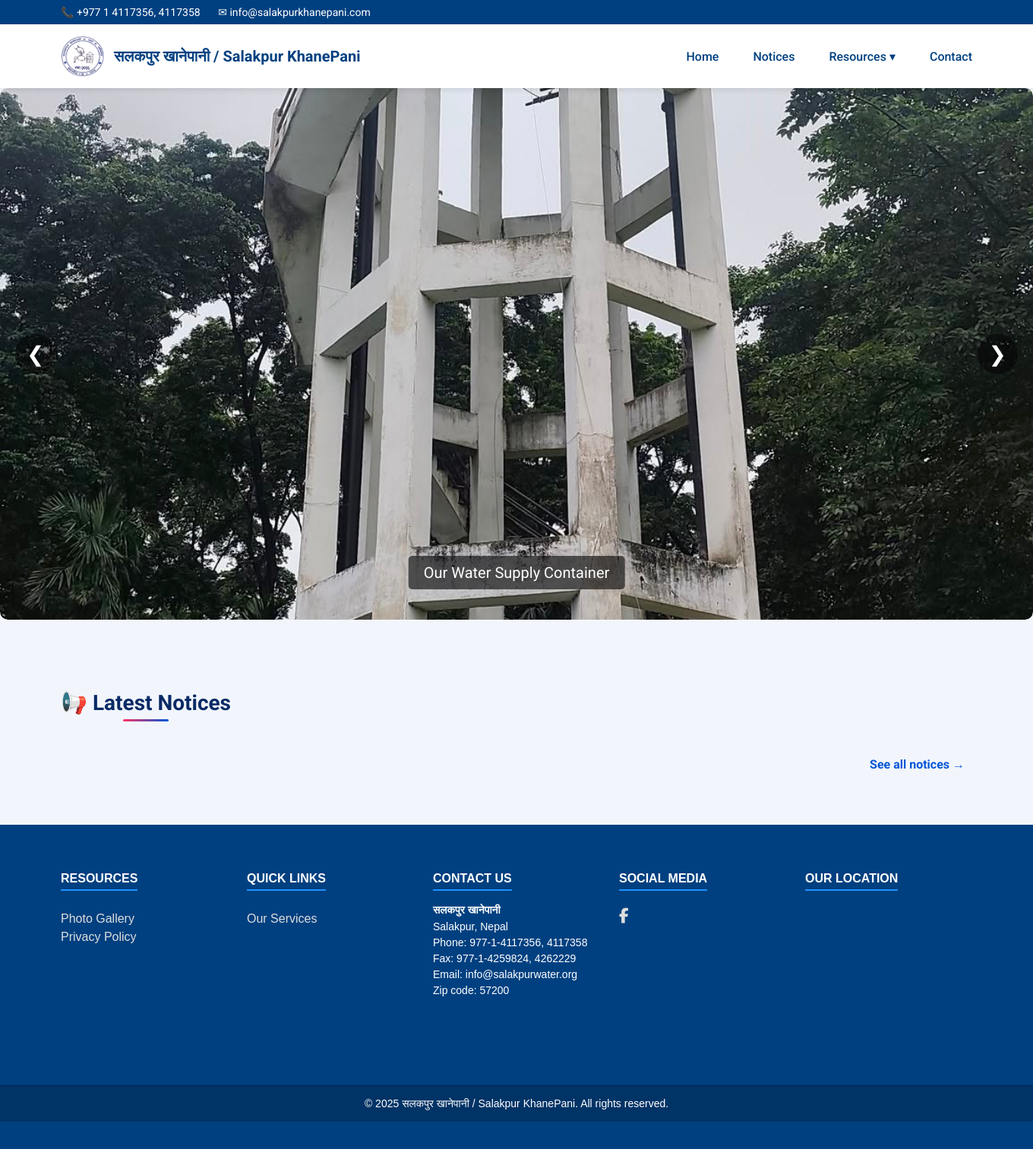
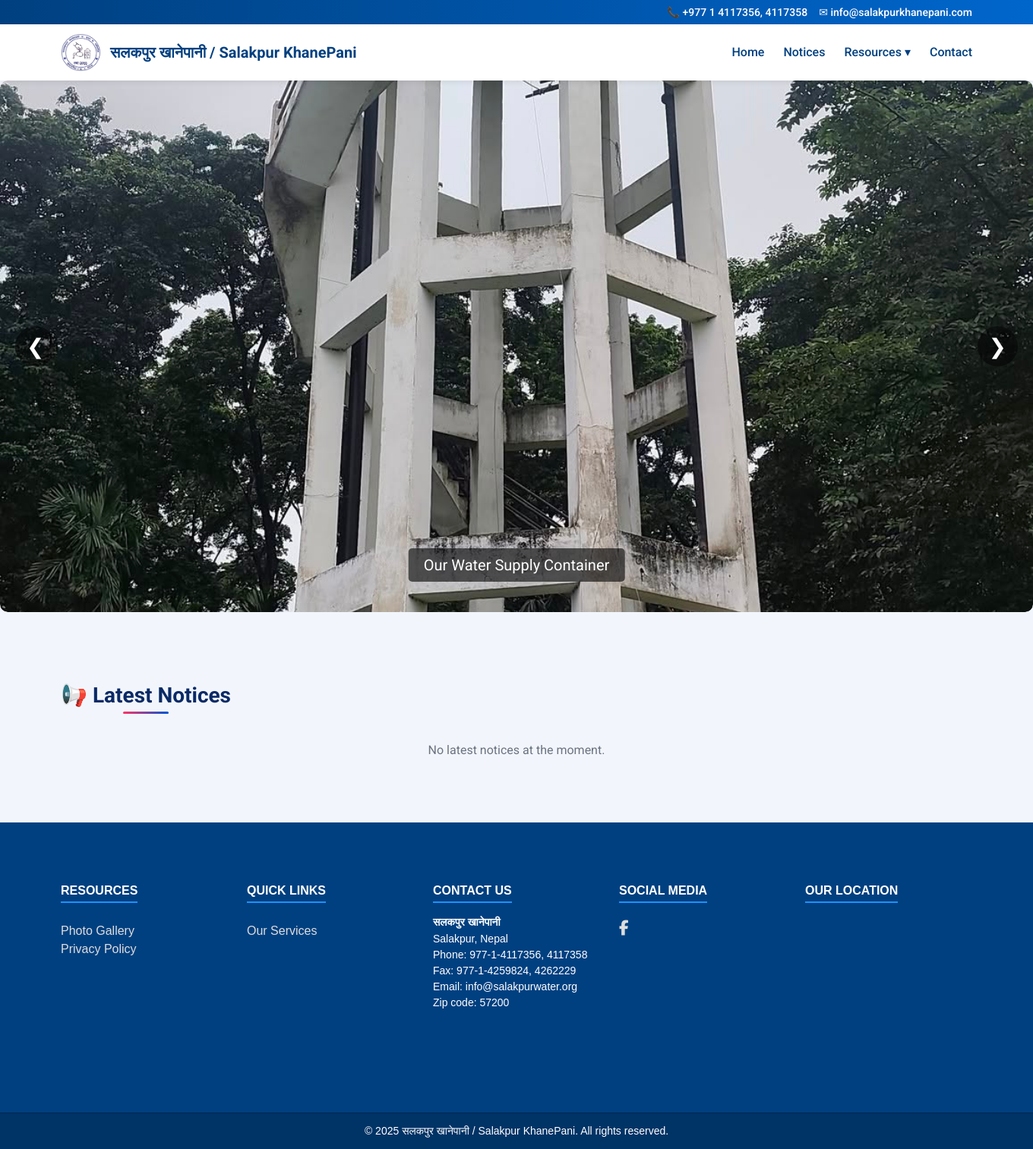
Before and after one commit to NischalAcharya060/Khanepani, a PHP site: page /index.php in a window 1360 px wide; the page is wider, and only the part inside the window is pictured. Shown: that part at 76% size. Before the commit the page ends 1477 px from the top of that part, so only its background shows below. Run offline with PHP 8.4, Linux system fonts and the light colour scheme; data that the repository does not hold is empty; grey boxes are pictures that could not be loaded.

Commit message:
bugs fixes

```diff
--- a/components/footer.php
+++ b/components/footer.php
@@ -3,7 +3,7 @@
         <div class="footer-section">
             <h4>RESOURCES</h4>
             <ul>
-                <li><a href="#">Photo Gallery</a></li>
+                <li><a href="../gallery.php">Photo Gallery</a></li>
                 <li><a href="#">Privacy Policy</a></li>
             </ul>
         </div>
--- a/css/style.css
+++ b/css/style.css
@@ -12,33 +12,49 @@ body {
     margin: 0 auto;
 }
 
+/* Info Bar */
 .info-bar {
-    background: #004080;
+    background: linear-gradient(90deg, #004080, #0066cc);
     color: #ffffff;
     padding: 8px 0;
     font-size: 14px;
 }
 
-.info-bar .info-bar-content span {
-    margin-right: 20px;
+.info-bar .info-bar-content {
+    display: flex;
+    justify-content: flex-end;
+    flex-wrap: wrap;
+    gap: 15px;
 }
 
-@media screen and (max-width: 480px) {
+.info-bar .info-bar-content span {
+    display: flex;
+    align-items: center;
+    gap: 6px;
+    font-weight: 500;
+}
+
+@media screen and (max-width: 600px) {
     .info-bar {
         font-size: 12px;
         text-align: center;
+    }
+    .info-bar .info-bar-content {
+        justify-content: center;
     }
 }
 
 /* Header */
 header {
     background: #fff;
-    padding: 15px 0;
-    box-shadow: 0 2px 8px rgba(0,0,0,0.1);
+    padding: 12px 0;
+    box-shadow: 0 2px 8px rgba(0,0,0,0.08);
     position: sticky;
     top: 0;
     z-index: 999;
+    transition: background 0.3s ease, box-shadow 0.3s ease;
 }
+
 .header-container {
     display: flex;
     justify-content: space-between;
@@ -53,31 +69,62 @@ header {
     color: #004080;
     font-weight: 700;
     font-size: 20px;
-    transition: color 0.3s, font-weight 0.3s, font-size 0.3s;
+    transition: color 0.3s, font-size 0.3s;
 }
+
 .logo a img {
-    width: 60px;
+    width: 55px;
     height: auto;
     margin-right: 10px;
-    border-radius: 5px;
-    transition: transform 0.3s;
+    border-radius: 8px;
+    transition: transform 0.3s ease;
 }
+
 .logo a:hover img {
-    transform: scale(1.05);
+    transform: scale(1.08);
 }
 .logo a:hover span {
-    font-weight: 900;
-    font-size: 22px;
     color: #ff6600;
+    font-size: 21px;
 }
 
-/* Main Nav */
+/* Main Navigation */
 .main-nav {
     display: flex;
-    gap: 20px;
+    gap: 25px;
     align-items: center;
 }
 
+.main-nav a {
+    text-decoration: none;
+    color: #004080;
+    font-weight: 500;
+    transition: color 0.3s, font-weight 0.3s;
+    position: relative;
+    padding: 6px 0;
+}
+
+.main-nav a::after {
+    content: "";
+    display: block;
+    height: 2px;
+    background: #ff6600;
+    width: 0;
+    transition: width 0.3s;
+    position: absolute;
+    bottom: -3px;
+    left: 0;
+}
+
+.main-nav a:hover {
+    color: #ff6600;
+    font-weight: 600;
+}
+.main-nav a:hover::after {
+    width: 100%;
+}
+
+/* Dropdown */
 .main-nav .dropdown {
     position: relative;
 }
@@ -89,20 +136,23 @@ header {
 .main-nav .dropdown-content {
     display: none;
     position: absolute;
-    top: 100%;
+    top: 120%;
     left: 0;
     background: #fff;
-    min-width: 150px;
-    box-shadow: 0 4px 8px rgba(0,0,0,0.1);
-    border-radius: 5px;
-    z-index: 100;
+    min-width: 160px;
+    box-shadow: 0 4px 10px rgba(0,0,0,0.1);
+    border-radius: 6px;
+    overflow: hidden;
+    animation: fadeDown 0.3s ease;
 }
 
 .main-nav .dropdown-content a {
     display: block;
-    padding: 10px 15px;
+    padding: 12px 15px;
     color: #333;
+    font-weight: 500;
     text-decoration: none;
+    transition: background 0.2s, color 0.2s;
 }
 
 .main-nav .dropdown-content a:hover {
@@ -110,33 +160,49 @@ header {
     color: #fff;
 }
 
-/* Show dropdown on hover */
 .main-nav .dropdown:hover .dropdown-content {
     display: block;
 }
 
-.main-nav a {
-    margin-left: 25px;
-    text-decoration: none;
-    color: #004080;
-    font-weight: 500;
-    transition: 0.3s, font-weight 0.3s;
-}
-.main-nav a:hover {
-    color: #ff6600;
-    font-weight: 700;
+@keyframes fadeDown {
+    from { opacity: 0; transform: translateY(-10px); }
+    to { opacity: 1; transform: translateY(0); }
 }
 
-/* Hamburger */
+/* Hamburger (Mobile) */
 .hamburger {
-    display: none; /* hidden by default */
+    display: none;
     font-size: 28px;
     cursor: pointer;
     color: #004080;
-    transition: transform 0.3s;
+    transition: transform 0.3s ease;
 }
 .hamburger:hover {
     transform: scale(1.1);
+}
+
+/* Responsive Navigation */
+@media screen and (max-width: 768px) {
+    .main-nav {
+        display: none;
+        flex-direction: column;
+        background: #fff;
+        position: absolute;
+        top: 65px;
+        right: 20px;
+        width: 220px;
+        padding: 15px;
+        box-shadow: 0 6px 15px rgba(0,0,0,0.15);
+        border-radius: 8px;
+    }
+
+    .main-nav.show {
+        display: flex;
+    }
+
+    .hamburger {
+        display: block;
+    }
 }
 
 /* Hero Carousel */
@@ -529,7 +595,7 @@ footer {
     display: grid;
     grid-template-columns: repeat(auto-fit, minmax(220px, 1fr));
     gap: 25px;
-    padding: 40px 20px;
+    padding: 60px 20px;
     max-width: 1200px;
     margin: 0 auto;
 }
--- a/index.php
+++ b/index.php
@@ -178,9 +178,7 @@
 <!-- Latest Notices -->
 <section class="latest-notices container">
     <h2>📢 Latest Notices</h2>
-    <div class="notice-grid">
-        <!-- Left Column -->
-        <div class="notice-column">
+
     <?php
     $sql = "SELECT * FROM notices ORDER BY created_at DESC LIMIT 6";
     $result = mysqli_query($conn, $sql);
@@ -190,10 +188,15 @@
         $notices[] = $row;
     }
 
+    if (count($notices) > 0) {
         $leftNotices = array_slice($notices, 0, 3);
-            foreach ($leftNotices as $row) {
-                $date = date("d M Y", strtotime($row['created_at']));
+        $rightNotices = array_slice($notices, 3, 3);
         ?>
+        <div class="notice-grid">
+            <!-- Left Column -->
+            <div class="notice-column">
+                <?php foreach ($leftNotices as $row):
+                    $date = date("d M Y", strtotime($row['created_at'])); ?>
                     <div class="notice-item">
                         <div class="notice-meta">
                             <span class="notice-source">Notice</span>
@@ -204,9 +207,7 @@
                         </h3>
                         <a href="notice.php?id=<?= $row['id'] ?>" class="read-more">Read more →</a>
                     </div>
-                <?php
-            }
-            ?>
+                <?php endforeach; ?>
             </div>
 
             <!-- Separator -->
@@ -214,11 +215,8 @@
 
             <!-- Right Column -->
             <div class="notice-column">
-            <?php
-            $rightNotices = array_slice($notices, 3, 3);
-            foreach ($rightNotices as $row) {
-                $date = date("d M Y", strtotime($row['created_at']));
-                ?>
+                <?php foreach ($rightNotices as $row):
+                    $date = date("d M Y", strtotime($row['created_at'])); ?>
                     <div class="notice-item">
                         <div class="notice-meta">
                             <span class="notice-source">Notice</span>
@@ -229,15 +227,18 @@
                         </h3>
                         <a href="notice.php?id=<?= $row['id'] ?>" class="read-more">Read more →</a>
                     </div>
-                <?php
-            }
-            ?>
+                <?php endforeach; ?>
             </div>
         </div>
 
         <div class="see-all">
             <a href="notices.php">See all notices →</a>
         </div>
+        <?php
+    } else {
+        echo "<p class='no-notices'>No latest notices at the moment.</p>";
+    }
+    ?>
 </section>
 
 <?php include 'components/footer.php'; ?>
```
Lines whose indentation alone changed are shown as unchanged.
